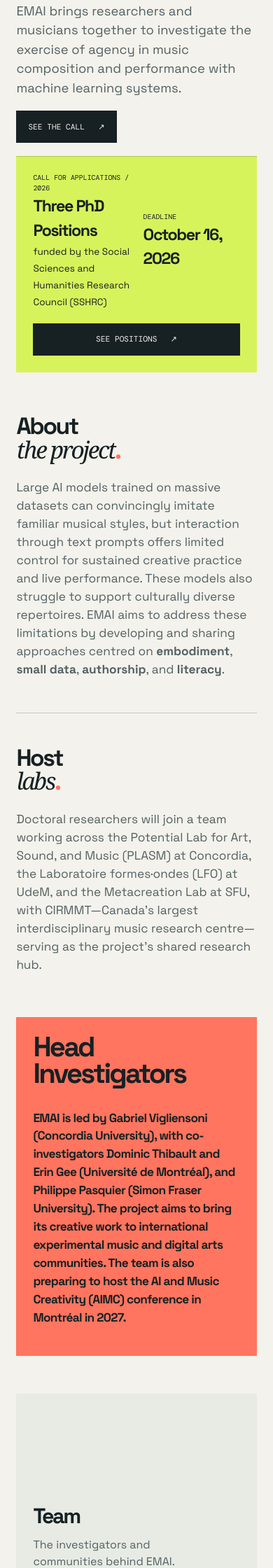
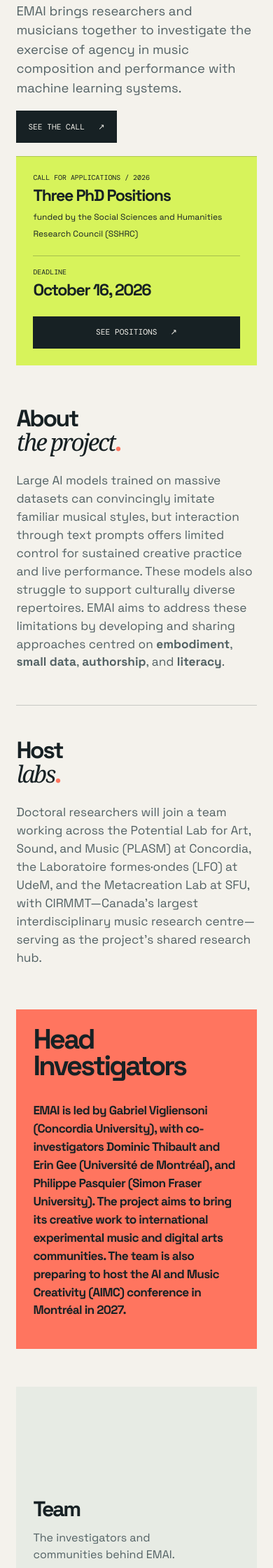
Before and after one commit to emai-ca/emai-ca.github.io, a Jekyll site: the page built from index.md, in a window 390 px wide. Shown: the part 521-2761 px from the top of the page at 70% size. Built offline with Jekyll 4.4.1, drawn with Linux system fonts in a browser that asks for light colours.

Commit message:
Stack the call banner on phones, and trim the logos
The banner kept two columns down to 800px, so on a phone the deadline
was wedged beside a tall column of text with no clear reading order.
Below 600px each part takes its own row, separated by a rule, and the
funder line is quieted so it stops competing with the heading.

Institution logos come down about 15%.

Co-Authored-By: Claude Opus 5 <noreply@anthropic.com>

```diff
--- a/assets/css/overrides.css
+++ b/assets/css/overrides.css
@@ -1840,11 +1840,11 @@ body[data-page="publications"] .toolbar-actions {
   .institution-logo {
     width: auto;
     max-width: 100%;
-    max-height: 52px;
+    max-height: 44px;
   }
-  .institution-udem { max-width: 100%; max-height: 58px; }
-  .institution-cirmmt { max-width: 100%; max-height: 44px; }
-  .institution-sshrc { grid-column: auto; max-width: 100%; max-height: 36px; }
+  .institution-udem { max-width: 100%; max-height: 49px; }
+  .institution-cirmmt { max-width: 100%; max-height: 38px; }
+  .institution-sshrc { grid-column: auto; max-width: 100%; max-height: 31px; }
 }
 
 /* Keep the copyright centered between the two footer signatures. */
@@ -1989,3 +1989,28 @@ body[data-page="contact"] .page-hero h1 {
     font-size: 1.25rem;
   }
 }
+
+/* The call banner runs two columns down to 800px, which on a phone squeezes
+   the deadline in beside a tall stack of text. Below 600px give each part its
+   own row and quiet the funder line so it stops competing with the heading. */
+@media (max-width: 600px) {
+  .call-banner-inner {
+    grid-template-columns: 1fr;
+    gap: 1.25rem;
+  }
+
+  .call-banner-inner > div:first-child > span:last-child {
+    font-size: 0.75rem;
+    line-height: 1.45;
+  }
+
+  .call-banner-detail {
+    padding-top: 1rem;
+    border-top: 1px solid rgba(23, 33, 36, 0.25);
+  }
+
+  .call-banner .button {
+    grid-column: auto;
+    width: 100%;
+  }
+}
```
